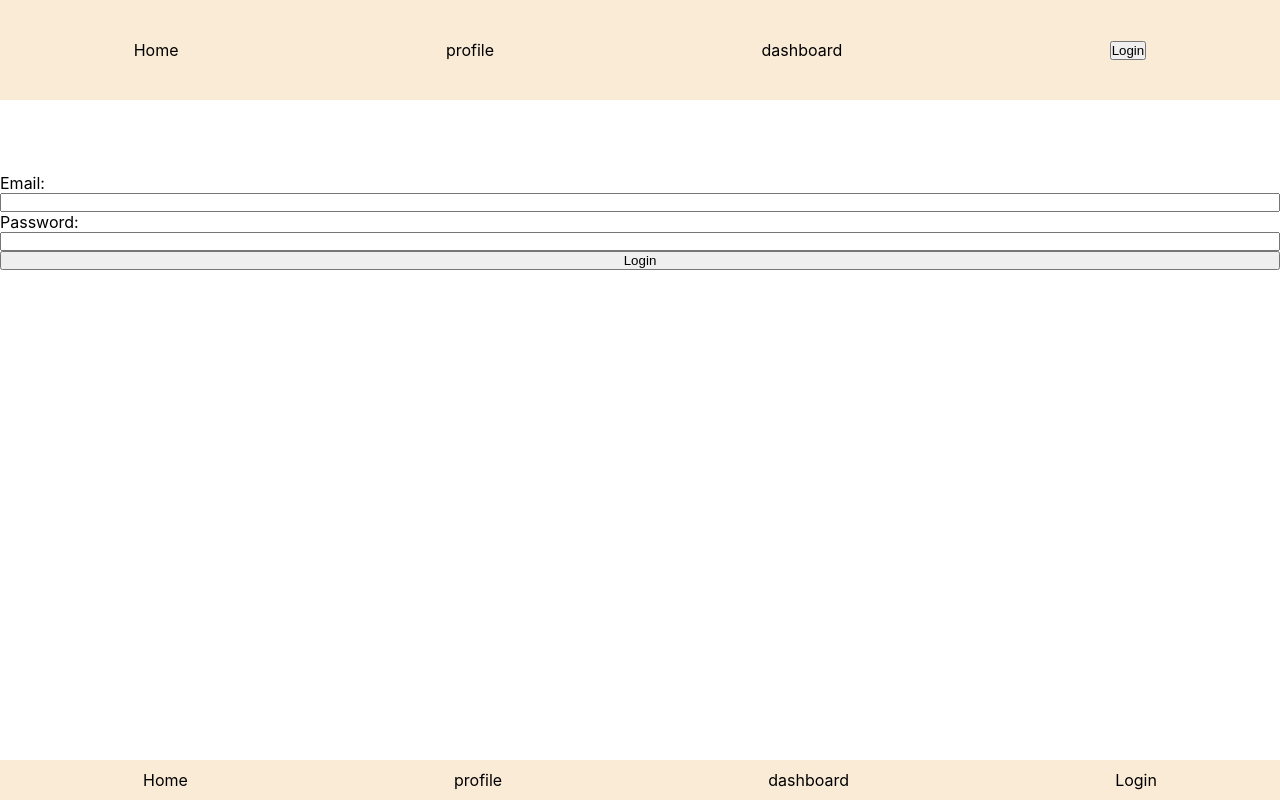
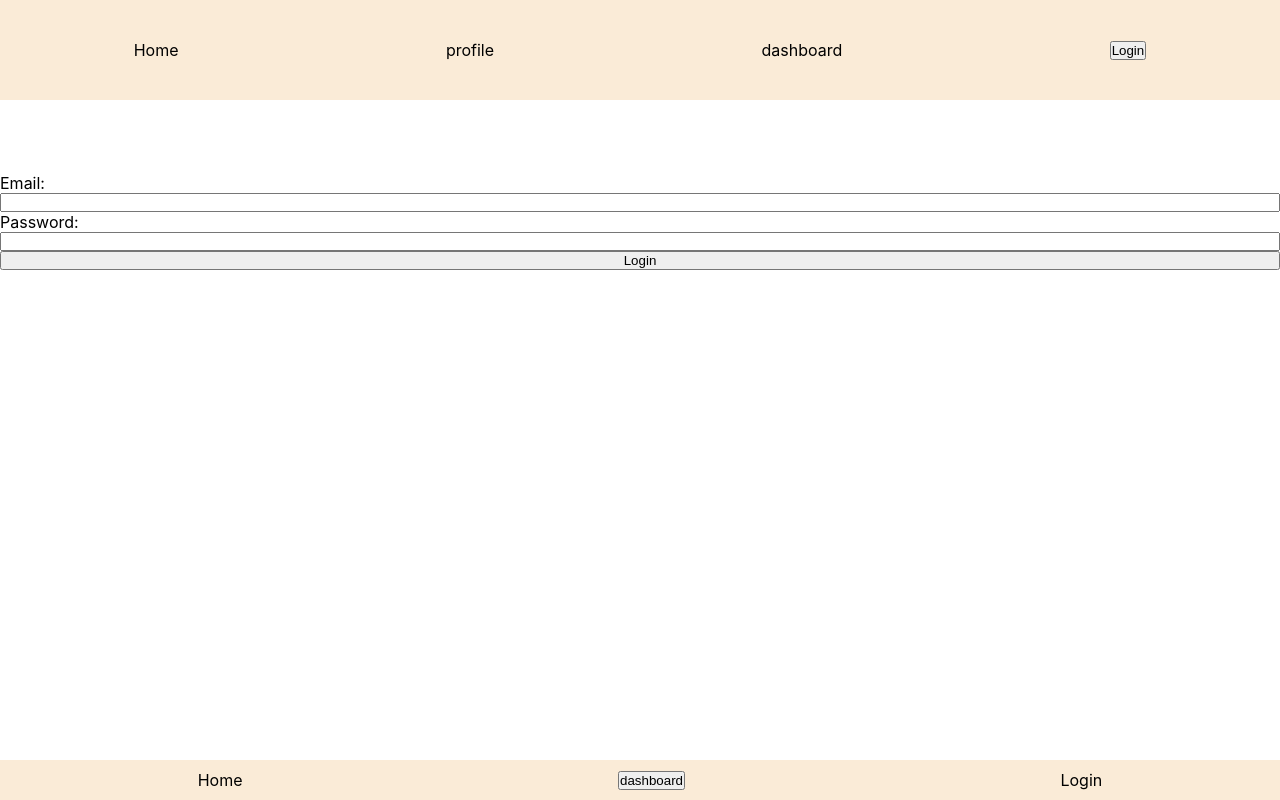
Before and after one commit to umar-bunu/seizure-tracking-system, a React (Create React App) app: page /login in a window 1280 px wide. Built offline with nearby package versions, Linux system fonts and the light colour scheme; no server answers.

Commit message:
mr umar2

```diff
--- a/src/components/FooterSect.jsx
+++ b/src/components/FooterSect.jsx
@@ -8,8 +8,7 @@ function FooterSect() {
   return (
     <div className="footerDiv">
       <div>Home</div>
-      <div>profile</div>
-      <div>dashboard</div>
+      <button>dashboard</button>
       <div>{user && !loading ? "Log out" : "Login"}</div>
     </div>
   );
```
